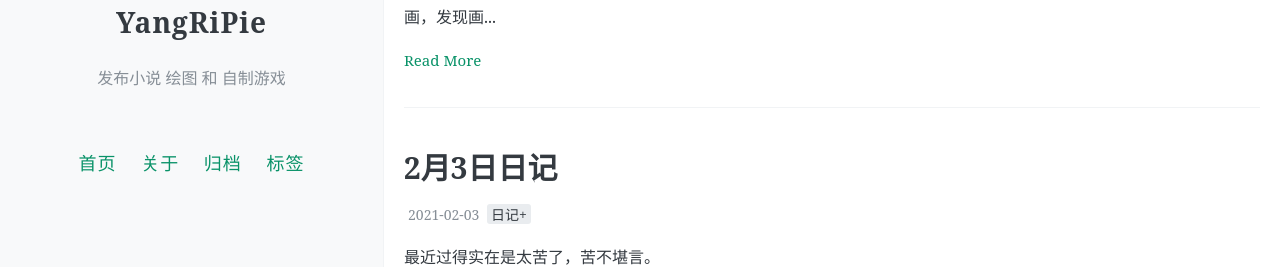
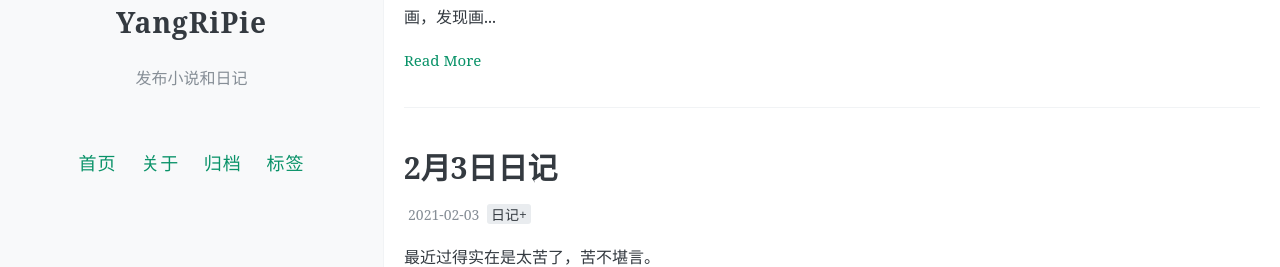
Before and after one commit to YangRiPie/yangripie.github.io, a Jekyll site: the page built from index.html, in a window 1280 px wide. Shown: the part 300-567 px from the top of the page. Built offline with Jekyll 4.4.1, drawn with Linux system fonts in a browser that asks for light colours; the list of posts is cut into pages by our own code; comment, search, counter and statistics services are not loaded; part of the change alters nothing that is shown.

Commit message:
Update _config.yml

```diff
--- a/_config.yml
+++ b/_config.yml
@@ -8,7 +8,7 @@
 
 # 描述/签名
 name: YangRiPie
-description: 发布小说 绘图 和 自制游戏
+description: 发布小说和日记
 
 # 输入你的网站域名（如果你没有添加自己的域名，而是直接用GitHub pages分配的域名的话可以省略）
 url:
@@ -77,8 +77,8 @@ footer-text: Copyright (c) 2020 YangRiPie
 
 # 输入Gitalk相关设定，即可添加评论区，具体请看教程
 gitalk:
-  clientID: ed714160e1b2212ae11b
-  clientSecret: fe12998640b0f7c52679da2fbd45d07c22dfec00
+  clientID:
+  clientSecret:
   repo:
   owner:
 
```
